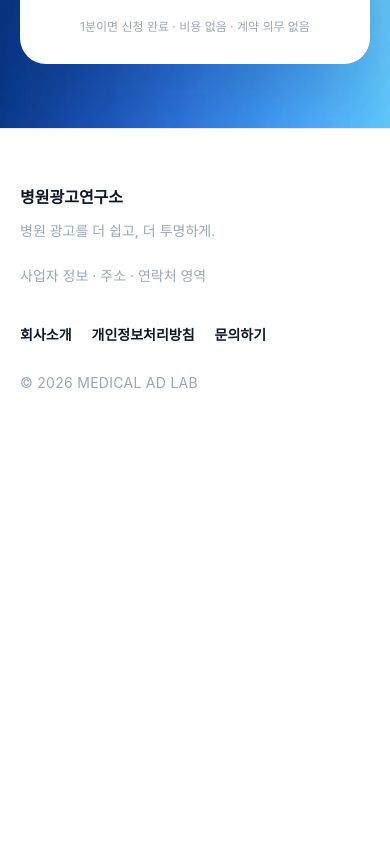
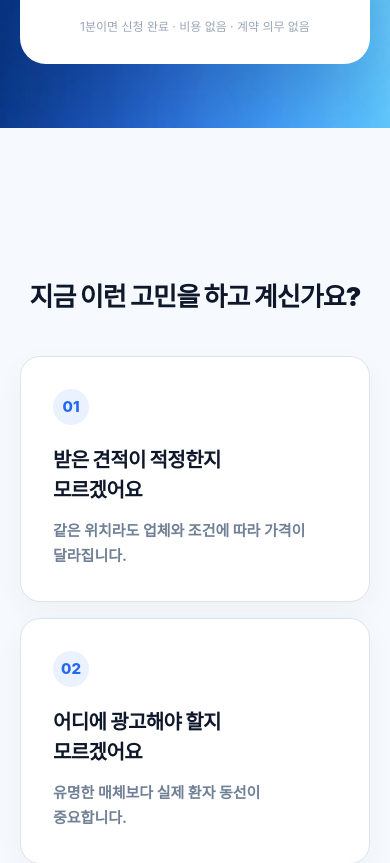
Before and after one commit to BIOADDLAB/medical-ad-lab, a Next.js app: page / in a window 390 px wide. Shown: the part 1286-2149 px from the top of the page. Before the commit the page ends 1737 px from the top, so only its background shows below. Built offline with nearby package versions, Linux system fonts and the light colour scheme; no server answers; a web font is replaced by a local one.

Commit message:
feat: 메인 고민 3개 섹션 추가 및 반응형 대응

```diff
--- a/app/globals.css
+++ b/app/globals.css
@@ -19,7 +19,7 @@
     --color-brand-soft: #7da9ff;
     --color-brand-line: #c9d9f8;
     --color-brand-tint: #e8eef6;
-    --color-brand-pale: #dce8fe;
+    --color-brand-pale: #eaf2ff;
     --color-mint: #00ffae;
     --color-ink: #0e182a;
     --color-slate: #4c5a72;
--- a/app/page.tsx
+++ b/app/page.tsx
@@ -1,9 +1,11 @@
 import { Hero } from '@/components/home/hero';
+import { PainPoints } from '@/components/home/pain-points';
 
 export default function Home() {
     return (
         <main>
             <Hero />
+            <PainPoints />
         </main>
     );
 }
--- /dev/null
+++ b/components/home/pain-points.tsx
@@ -0,0 +1,31 @@
+import { Reveal } from '@/components/ui/reveal';
+import { painPoints } from '@/data';
+
+export function PainPoints() {
+    return (
+        <section className="bg-soft py-[150px]" id="service">
+            <Reveal className="site-container ">
+                <h2 className="text-h1 font-black section-title mb-10 text-center lg:mb-[72px]">
+                    지금 이런 고민을 하고 계신가요?
+                </h2>
+                <div className="grid gap-4 lg:grid-cols-3 lg:gap-7">
+                    {painPoints.map((item, index) => (
+                        <Reveal
+                            key={item.title}
+                            className="rounded-card border border-[#DCE4EE] bg-white p-8 shadow-[0_10px_30px_rgba(21,49,94,.04)] lg:p-[44px_40px_46px]"
+                            delay={index * 0.07}
+                        >
+                            <span className="mb-5 grid h-9 w-9 place-items-center rounded-full bg-brand-pale text-body font-extrabold text-brand lg:mb-[18px]">
+                                {item.number}
+                            </span>
+                            <h3 className="m-0 mb-3.25  whitespace-pre-line text-h4">{item.title}</h3>
+                            <p className="m-0 whitespace-pre-line text-body font-bold wrap-break-word text-muted">
+                                {item.description}
+                            </p>
+                        </Reveal>
+                    ))}
+                </div>
+            </Reveal>
+        </section>
+    );
+}
```
